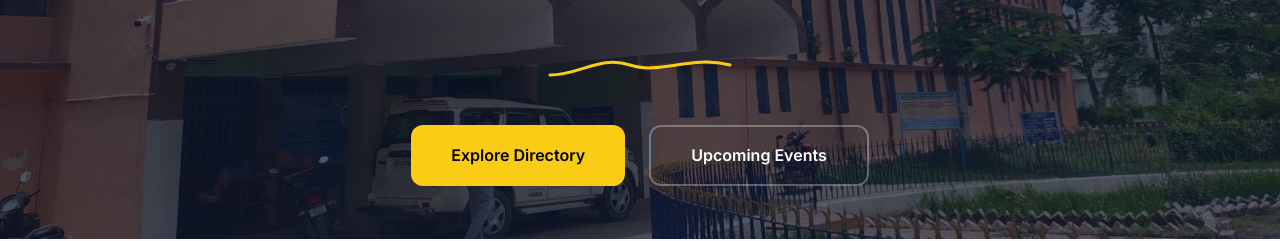
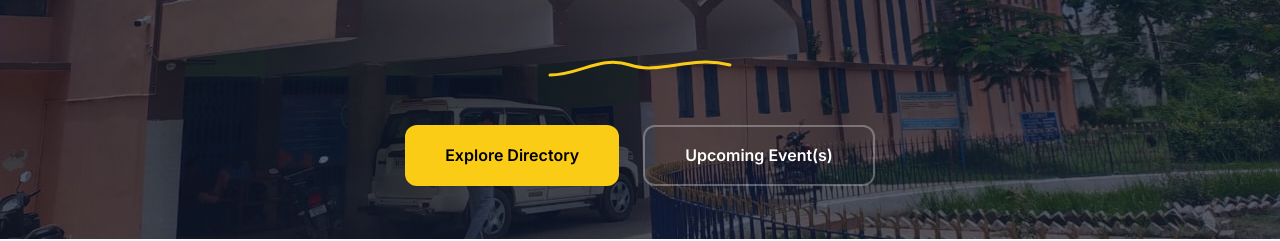
Before and after one commit to rohanjha-rj/alumni_web, a plain HTML site: page index.html in a window 1280 px wide. Shown: the part 561-802 px from the top of the page. Drawn offline with Linux system fonts and the light colour scheme.

Commit message:
feat: update Upcoming Events label to Upcoming Event(s) in hero section

```diff
--- a/index.html
+++ b/index.html
@@ -74,7 +74,7 @@
             </div>
             <div class="hero-btns">
                 <a href="pages/directory.html" class="btn-primary">Explore Directory</a>
-                <a href="pages/events.html" class="btn-secondary">Upcoming Events</a>
+                <a href="pages/events.html" class="btn-secondary">Upcoming Event(s)</a>
             </div>
         </div>
     </header>
```
